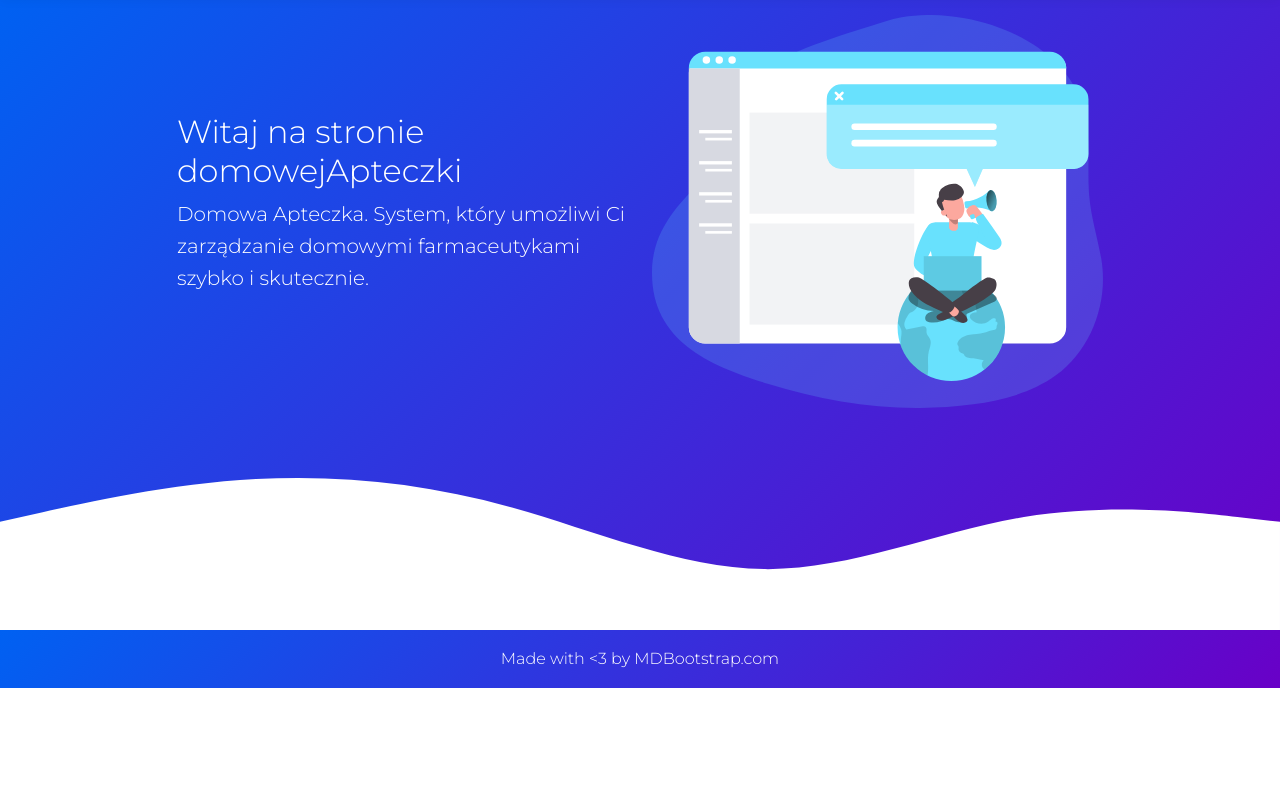
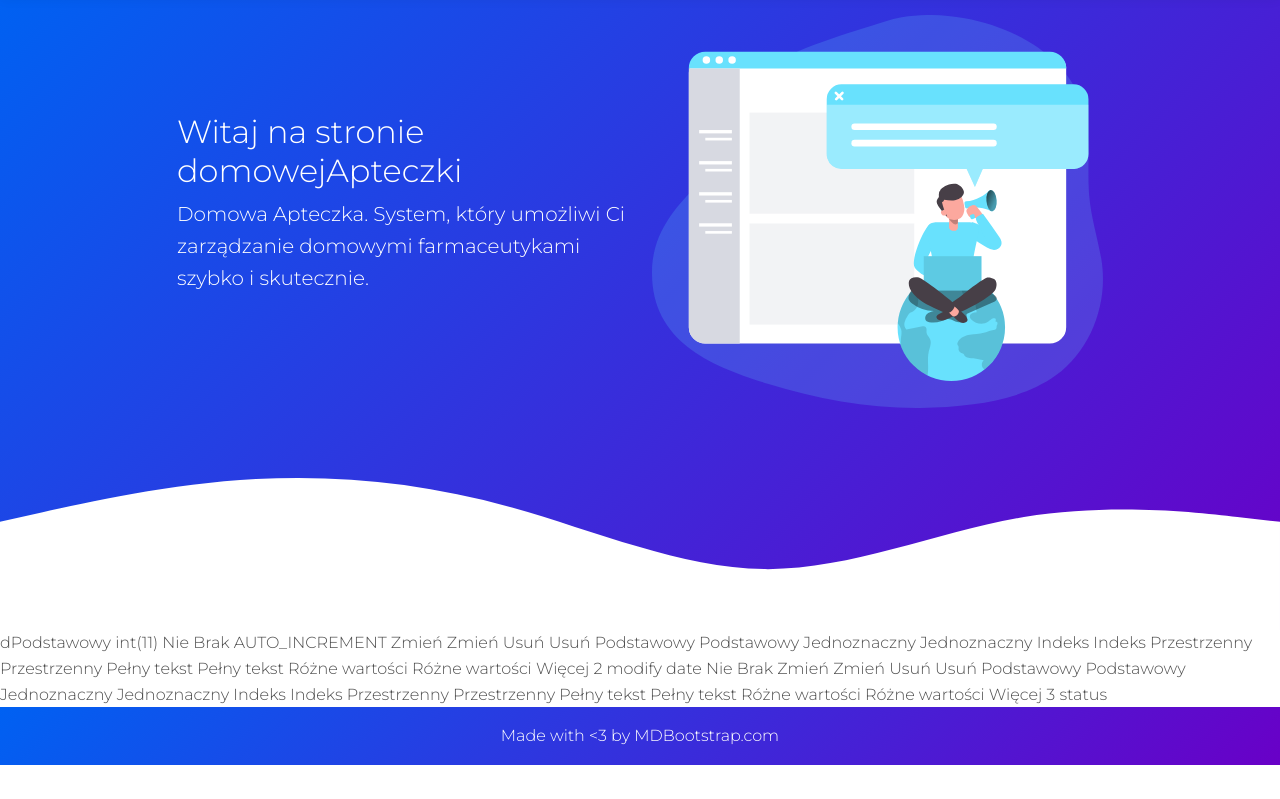
Before and after one commit to informacja/domowaApteczka, a PHP site: page / in a window 1280 px wide. Shown: the part 65-864 px from the top of the page. Run offline with PHP 8.4, Linux system fonts and the light colour scheme; some libraries are stand-ins or nearby versions.

Commit message:
last fix

```diff
--- a/components/header.inc.php
+++ b/components/header.inc.php
@@ -84,3 +84,22 @@
         <path fill="#fff" fill-opacity="1" d="M0,128L48,117.3C96,107,192,85,288,80C384,75,480,85,576,112C672,139,768,181,864,181.3C960,181,1056,139,1152,122.7C1248,107,1344,117,1392,122.7L1440,128L1440,320L1392,320C1344,320,1248,320,1152,320C1056,320,960,320,864,320C768,320,672,320,576,320C480,320,384,320,288,320C192,320,96,320,48,320L0,320Z"></path>
       </svg>
     </header>
+
+
+    dPodstawowy	int(11)			Nie	Brak		AUTO_INCREMENT	Zmień Zmień	Usuń Usuń
+Podstawowy Podstawowy
+Jednoznaczny Jednoznaczny
+Indeks Indeks
+Przestrzenny Przestrzenny
+Pełny tekst Pełny tekst
+Różne wartości Różne wartości
+Więcej
+	2	modify	date			Nie	Brak			Zmień Zmień	Usuń Usuń
+Podstawowy Podstawowy
+Jednoznaczny Jednoznaczny
+Indeks Indeks
+Przestrzenny Przestrzenny
+Pełny tekst Pełny tekst
+Różne wartości Różne wartości
+Więcej
+	3	status
```
Also changed, not shown: components/raport.inc.php (+96 -15 lines).
